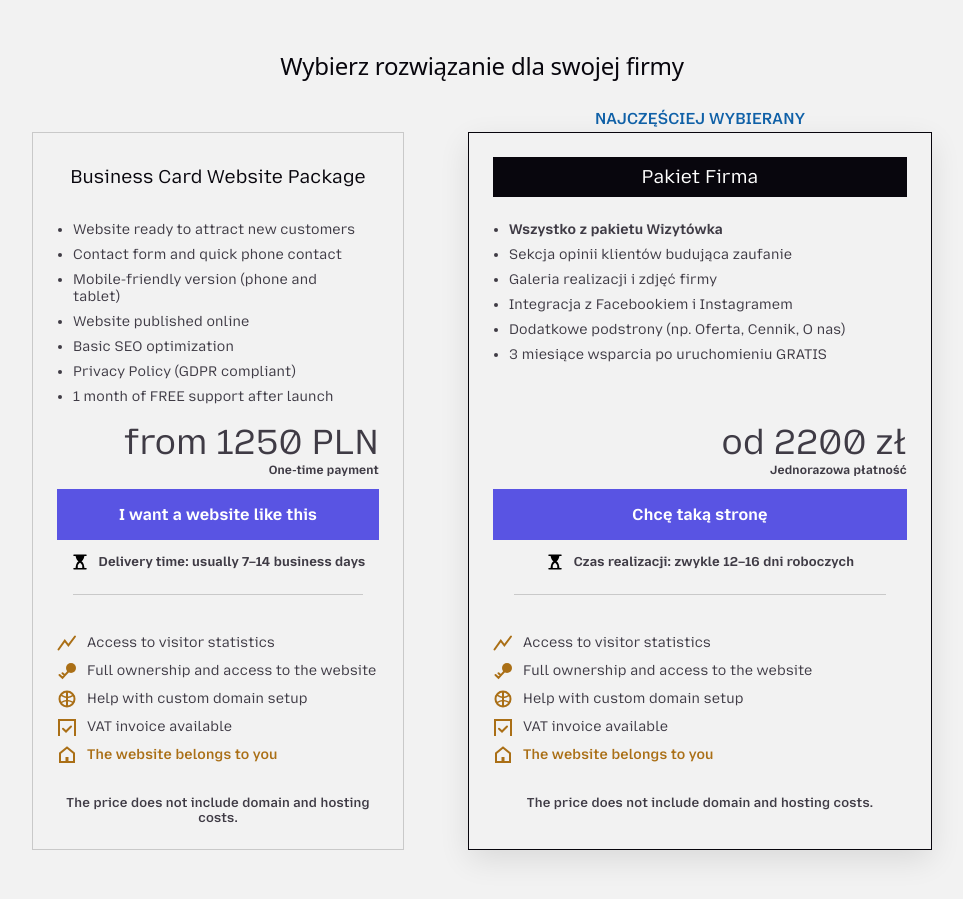
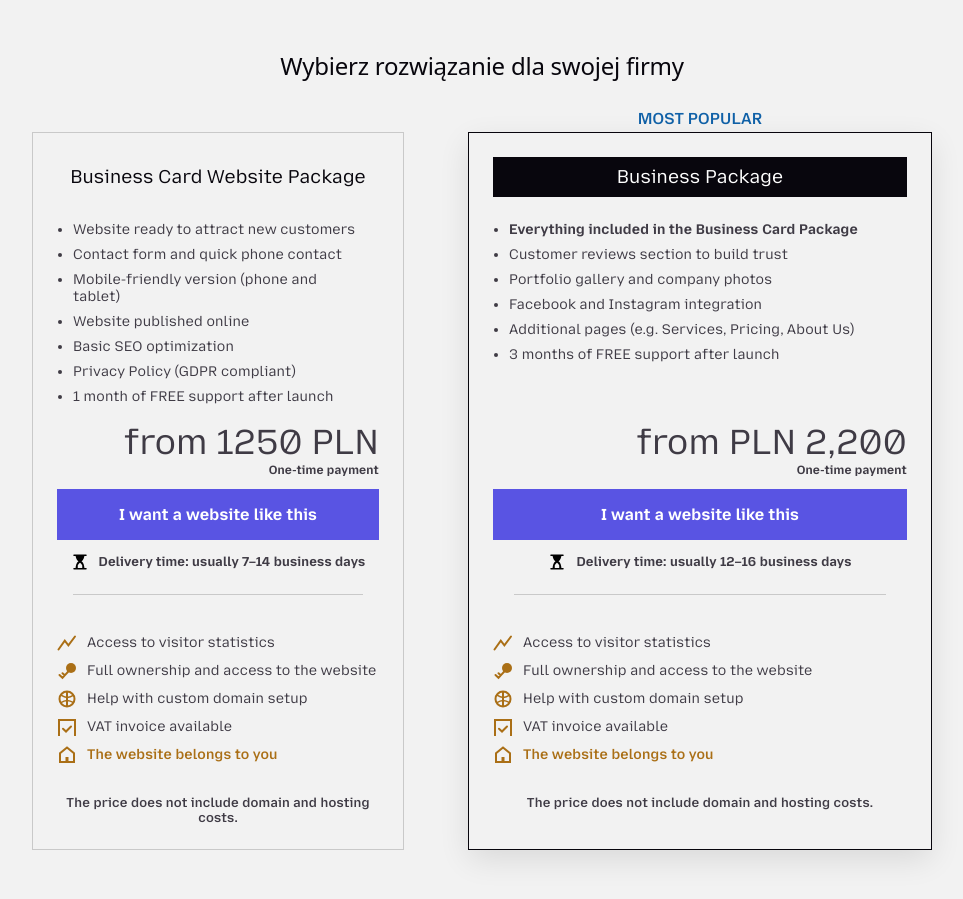
Before and after one commit to turzhyk/front-portfolio, a React (Vite) app: page /web in a window 1280 px wide. Shown: the part 2884-3783 px from the top of the page, without its empty margins (158-1121 px from the left). Built offline with nearby package versions, Linux system fonts and the light colour scheme.

Commit message:
feat: add few translations

```diff
--- a/src/Data/i18nc.ts
+++ b/src/Data/i18nc.ts
@@ -81,7 +81,22 @@ i18n.use(initReactI18next).init({
               owner: "The website belongs to you",
             },
             disclaimer: "The price does not include domain and hosting costs.",
-          },
+          },offer2: {
+  h: "Business Package",
+  popularTag: "Most Popular",
+  features: [
+    "Everything included in the Business Card Package",
+    "Customer reviews section to build trust",
+    "Portfolio gallery and company photos",
+    "Facebook and Instagram integration",
+    "Additional pages (e.g. Services, Pricing, About Us)",
+    "3 months of FREE support after launch",
+  ],
+  price: "from PLN 2,200",
+  pricetag: "One-time payment",
+  cta: "I want a website like this",
+  deliveryTime: "Delivery time: usually 12–16 business days",
+},
         },
         cases: {
           title: "Selected projects",
```
